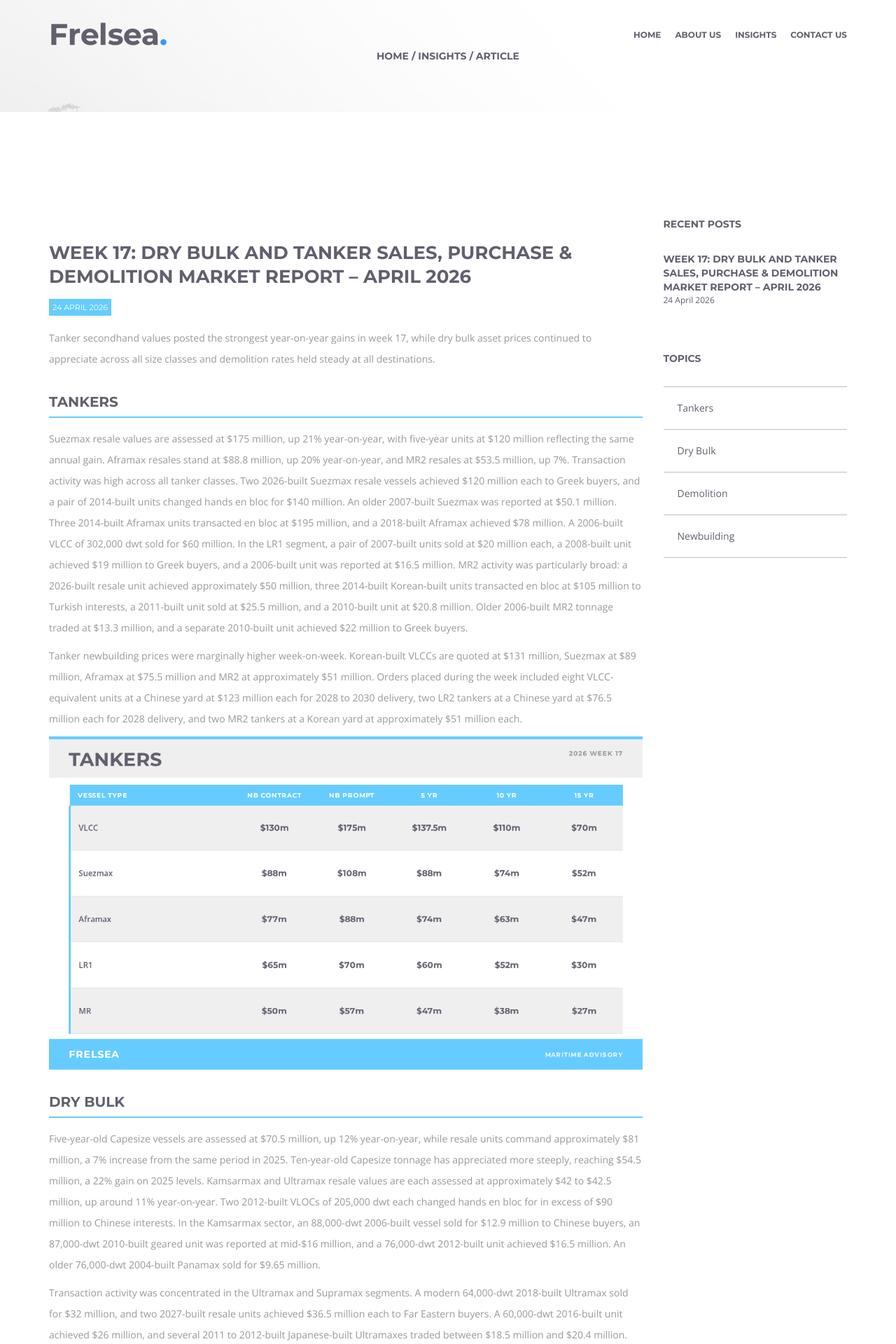
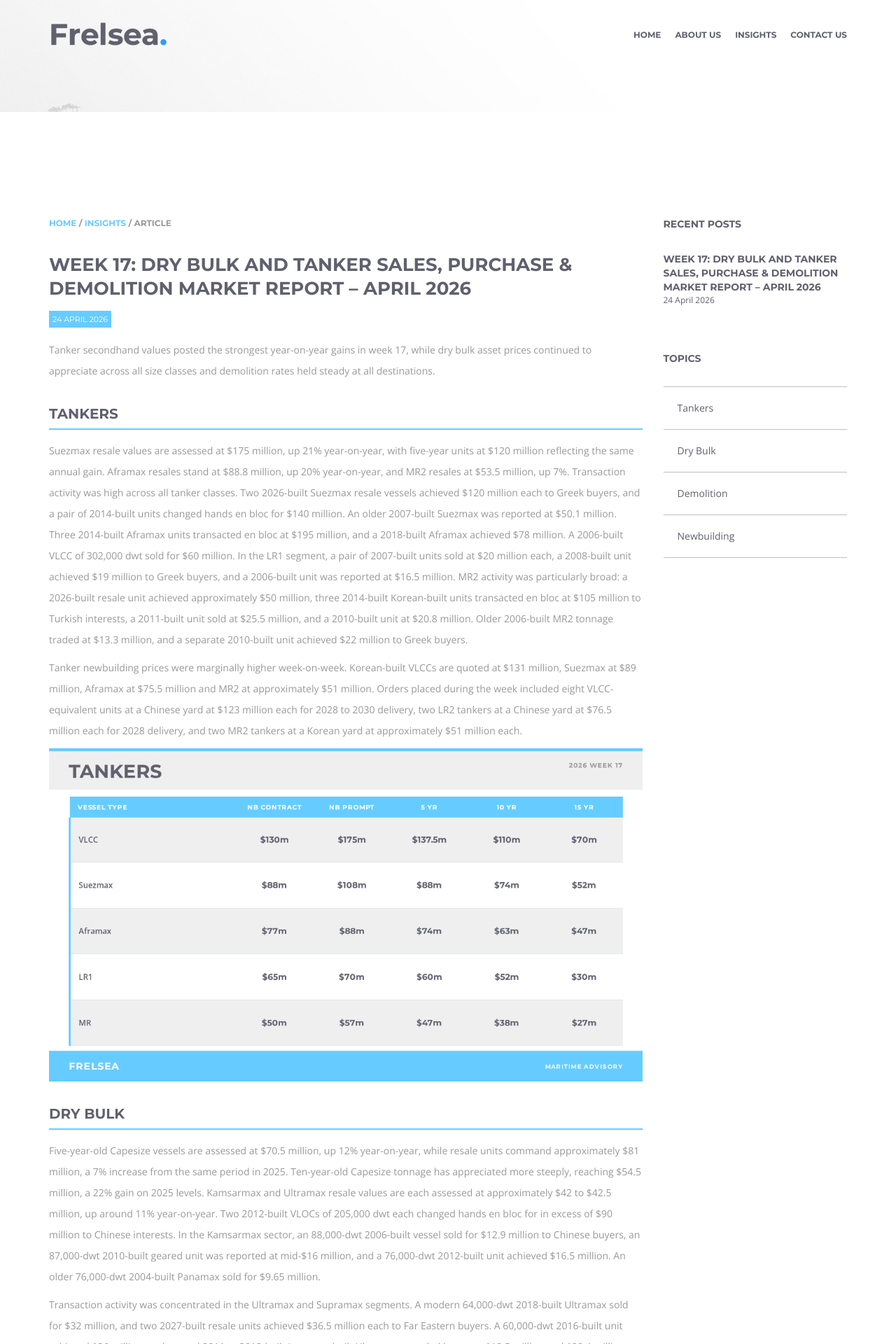
Before and after one commit to frelsea/frelsea.github.io, a Jekyll site: the page built from _posts/2026-04-24-week-17-market-commentary.md, in a window 1280 px wide. Shown: the top 1920 px of the page at 70% size. Built offline with Jekyll 4.4.1, drawn with Linux system fonts in a browser that asks for light colours; some web fonts are replaced.

Commit message:
breadcrumbs

```diff
--- a/_layouts/post.html
+++ b/_layouts/post.html
@@ -45,11 +45,7 @@
 	</header>
 
 	<!-- HERO SECTION  -->
-	<div class="site-hero_2 site-hero_2--slim">
-		<div class="page-title">
-			<div class="small-title montserrat-text uppercase"><a href="/" class="animsition-link">home</a> / <a href="/insights/" class="animsition-link">insights</a> / article</div>
-		</div>
-	</div>
+	<div class="site-hero_2 site-hero_2--slim"></div>
 
 	<section>
 		<div class="container">
@@ -58,6 +54,9 @@
 				<!-- MAIN ARTICLE COLUMN -->
 				<div class="col-md-9 col-sm-12">
 					<div class="single_post">
+						<div class="post_breadcrumb montserrat-text uppercase">
+							<a href="/" class="animsition-link">home</a> / <a href="/insights/" class="animsition-link">insights</a> / article
+						</div>
 						<div class="post_title">
 							<h1 class="montserrat-text uppercase">{{ page.title }}</h1>
 							<span class="post_date">{{ page.date | date: "%d %B %Y" }}</span>
--- a/assets/css/style.css
+++ b/assets/css/style.css
@@ -1146,12 +1146,18 @@ footer.main-footer nav.footer-nav ul li a{
 .site-hero_2--slim {
 	height: 160px;
 }
-.site-hero_2--slim .small-title a {
+
+/*post breadcrumb*/
+.post_breadcrumb {
+	font-size: 12px;
+	color: #999999;
+	margin-bottom: 20px;
+}
+.post_breadcrumb a {
+	color: #66ccff;
+}
+.post_breadcrumb a:hover {
 	color: #60606e;
-	text-decoration: none;
-}
-.site-hero_2--slim .small-title a:hover {
-	color: #66ccff;
 }
 
 /*single post content headings*/
```
